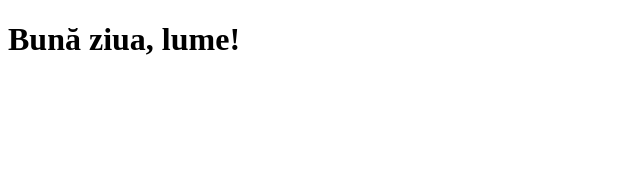
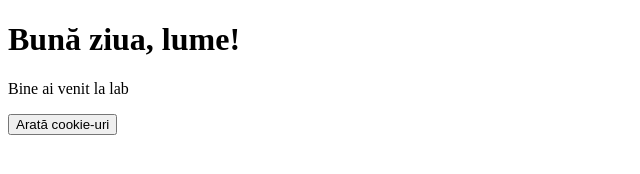
Before and after one commit to MariutaAlexi/Task3, a plain HTML site: page index.html in a window 1280 px wide. Shown: the whole page, without its empty margins (0-640 px from the left). Drawn offline with Linux system fonts and the light colour scheme.

Commit message:
index.html

```diff
--- a/index.html
+++ b/index.html
@@ -6,7 +6,19 @@
     <title>Bună ziua, lume!</title>
 </head>
 <body>
-    <h1>Bună ziua, lume! </h1>
+    <h1>Bună ziua, lume!</h1>
+    <p>Bine ai venit la lab</p>
+    <button onclick="alertCookie()">Arată cookie-uri</button>
 
+    <script>
+        // Definiți funcția care va fi apelată când butonul este apăsat
+        function alertCookie() {
+            // Setează cookie-uri
+            document.cookie = "session=test GDPR";
+            document.cookie = "favorite_task=collect Data";
+            // Afișează cookie-urile într-un mesaj de alertă
+            alert(document.cookie);
+        }
+    </script>
 </body>
 </html>
```
